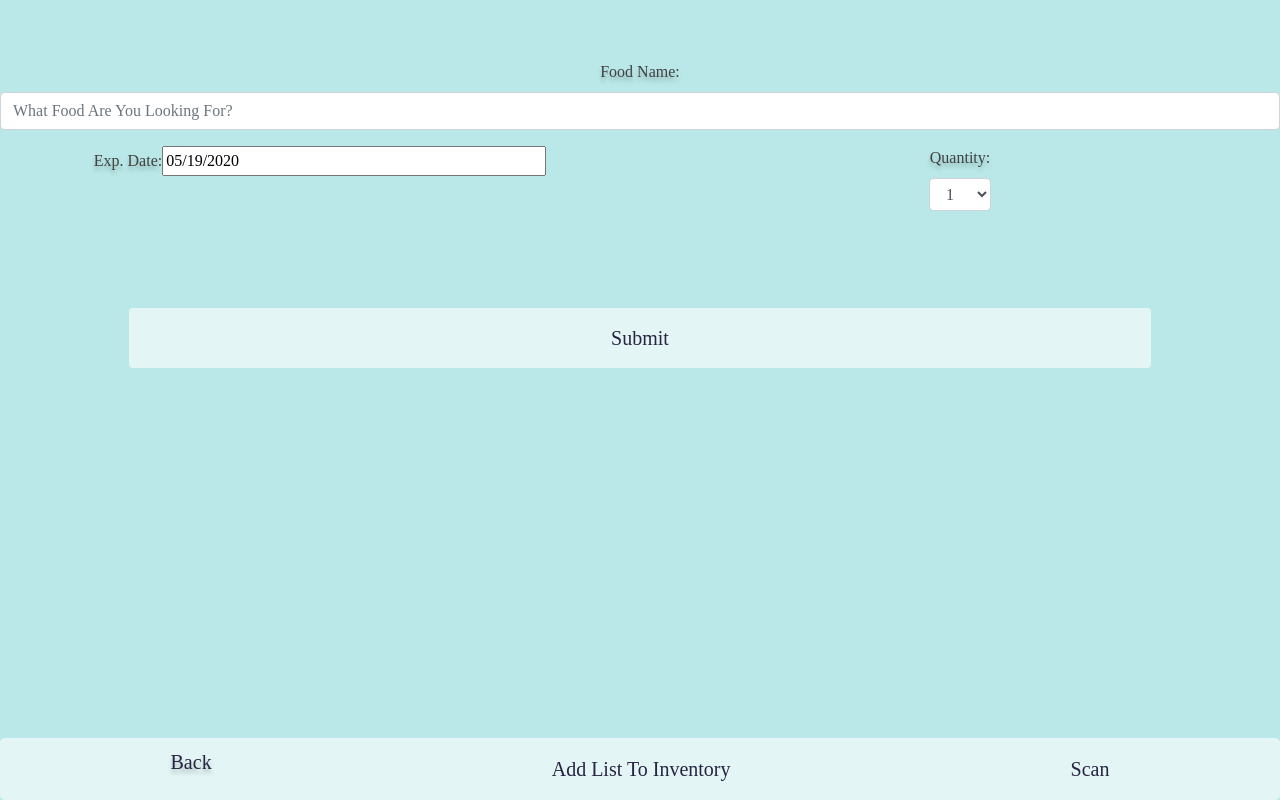
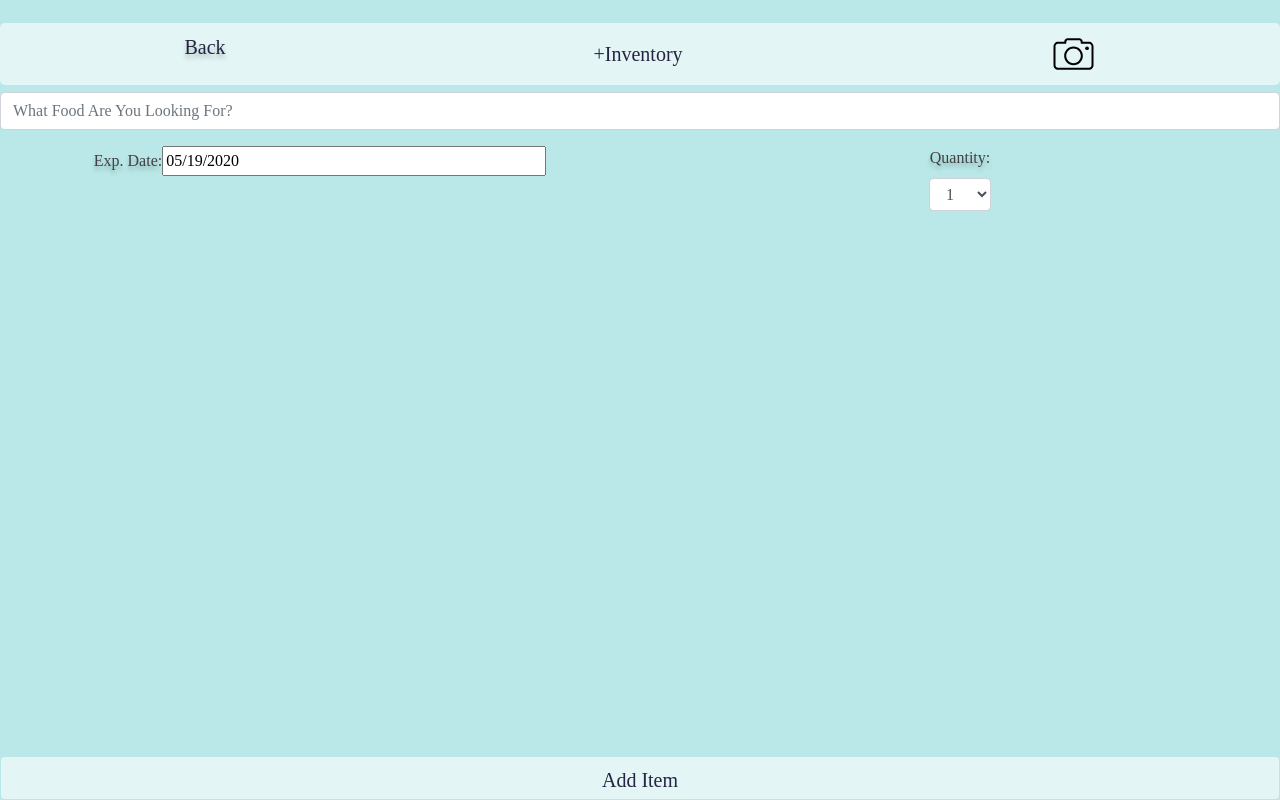
Before and after one commit to awong27/resetArea, a React (Create React App) app in the folder application/team102/UI/: page /create in a window 1280 px wide. Built offline with nearby package versions, Linux system fonts and the light colour scheme; the HTML template or start-up script is replaced by a standard one.

Commit message:
format 1 for create

```diff
--- a/application/team102/UI/src/Component/create-fooddata.component.js
+++ b/application/team102/UI/src/Component/create-fooddata.component.js
@@ -47,7 +47,7 @@ export default class Create extends Component {
     };
   }
   // change activations for prop states
-  onPop() {this.setState({pop: !this.state.pop})}
+  onPop() { this.setState({ pop: !this.state.pop }) }
   onChangeFoodname(e) { this.setState({ foodname: e.target.value }); }
   onChangeExpirationdate(date) { this.setState({ expirationdate: date }); }
   onChangeCalories(e) { this.setState({ calories: e }); }
@@ -57,7 +57,7 @@ export default class Create extends Component {
   onChangeFat(e) { this.setState({ fat: e }); }
   onChangeProtein(e) { this.setState({ protein: e }); }
   onChangeSodium(e) { this.setState({ sodium: e }); }
-  onFoods(e) {this.setState({foods: e})}
+  onFoods(e) { this.setState({ foods: e }) }
   toInv() { // only things passed to the final list is allowed
     this.state.addList.map(item => {
       axios
@@ -126,16 +126,20 @@ export default class Create extends Component {
     list.expdate = this.state.expirationdate;
     list.qty = this.state.numberOfItems;
     console.log(list);
-    this.setState({ addList: [list, this.state.addList] });
+    let newList = this.state.addList;
+    newList.push(list);
+    this.setState({ addList: newList });
   }
   AddList() {//{(item.expdate.getMonth() + 1).toString() + "/" + (item.expdate.getDate()).toString() + "/" + (item.expdate.getFullYear()).toString()}
-    this.state.addList.map((item) => {
-        return (<Row>
-          <Col >{item.foodname}</Col>
-          <Col></Col>
-          <Col>{item.qty}</Col>
-        </Row>
-      )}
+    console.log("here");
+    return this.state.addList.map((item) => {
+      return (<Row >
+        <Col >{item.foodname}</Col>
+        <Col>toggle</Col>
+        <Col>{item.qty}</Col>
+      </Row>
+      )
+    }
     )
   }
   /*
@@ -308,7 +312,7 @@ export default class Create extends Component {
             </Input>
           </Col>
         </Row>
-        </FormGroup><Button size='lg' className="SignSpace form-control input" type="submit" value="Create food"> Submit </Button>
+        </FormGroup><Button size='lg' style={{ position: "fixed", bottom: "0", right: "0" }} className="form-control input" type="submit" value="Create food"> Add Item </Button>
       </Form>
     );
   }
@@ -318,13 +322,13 @@ export default class Create extends Component {
     return (<div style={{ height: "100%", width: "100%" }}>
 
       {this.state.pop === true ? this.onScan() : ""}
-      {this.state.show === true ? <Scan onFoods={this.onFoods} onPop={this.onPop}/> : this.manualSubmit()}
-      <ButtonGroup size='lg' className="SignSpace" style={{ boxSizing: 'content-box', position: "fixed", right: "-10vw", bottom: "0px", display: "flex", minWidth: "100vw" }} >
+      {this.state.show === true ? <Scan onFoods={this.onFoods} onPop={this.onPop} /> : this.manualSubmit()}
+      <ButtonGroup size='lg' className="SignSpace" style={{ boxSizing: 'content-box', position: "fixed", right: "-10vw", top: "-57px", display: "flex", minWidth: "100vw", minHeight: "54px" }} >
         <Button href={inv}>Back</Button>
-        <Button onClick={() => this.toInv()}> Add List To Inventory</Button>
-        <Button onClick={() => this.setState({show: !this.state.show})} >Scan</Button>
+        <Button onClick={() => this.toInv()}> +Inventory</Button>
+        <Button onClick={() => this.setState({ show: !this.state.show })} ><img alt="camera" src={cam} className="nav-pic" /></Button>
       </ButtonGroup>
-      <div style={{ top: "300px", height: "100%", width: "100%" }}></div>
+      <div style={{ top: "300px", height: "100%", width: "100%" }}>{this.AddList()}</div>
     </div>
     );
   }
```
